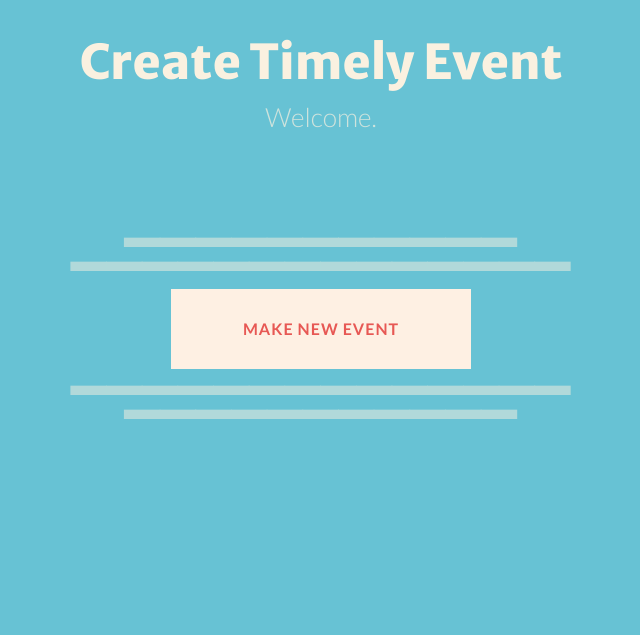
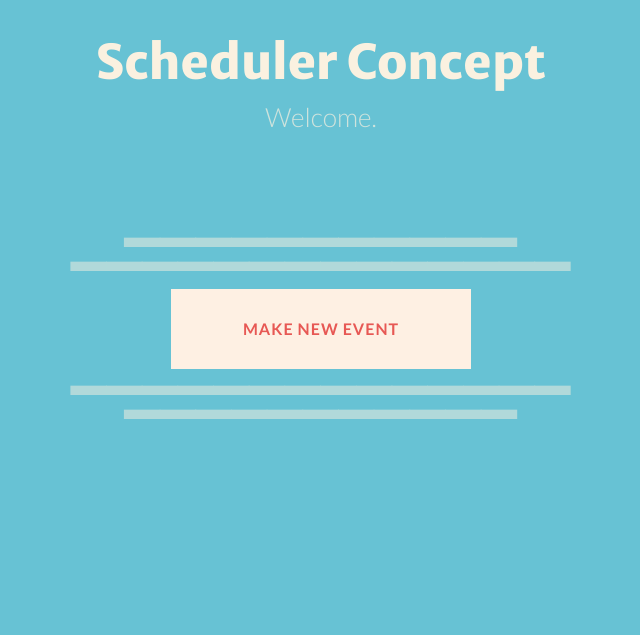
Before and after one commit to Rex31056/calhacks2017, a Flask app: template templates/insert.html in a window 1280 px wide. Shown: the top 635 px of the page, without its empty margins (319-959 px from the left). Run offline with Flask 2, Linux system fonts and the light colour scheme; the template is opened without the code that fills it, so the values that code supplies are empty.

Commit message:
Revert "edited title."
This reverts commit eefca6e264664bd8d2dc0dc79f401f1e5b3f120c.

```diff
--- a/templates/insert.html
+++ b/templates/insert.html
@@ -17,7 +17,7 @@
 	<body>
 		<div class="container">
 			<header class="codrops-header">
-				<h1>Create Timely Event</h1>
+				<h1>Scheduler Concept</h1>
 				<p>Welcome.</p>
 			</header>
 			<section>
```
